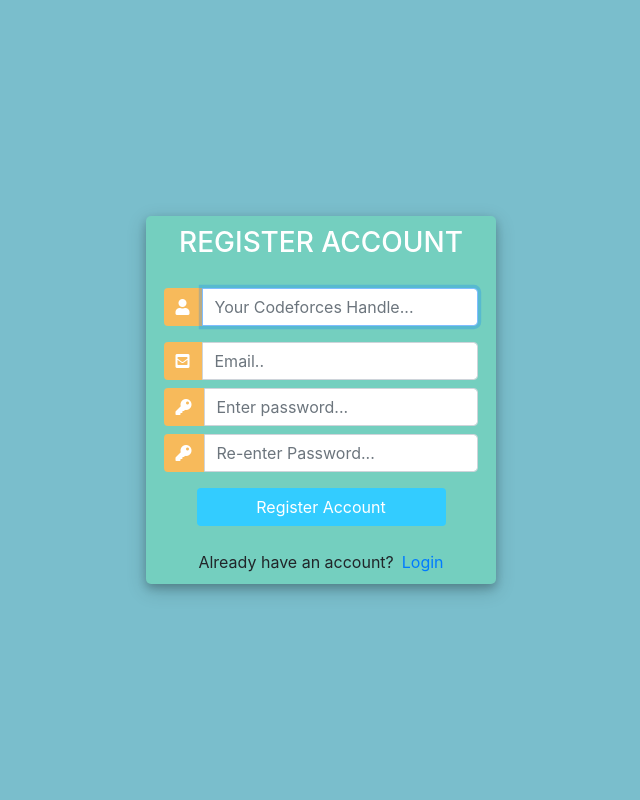
After one commit to TheRakibJoy/ProblemBuddy, a Django app: page /register/ in a window 1280 px wide. The commit adds this page. Shown: the whole page, without its empty margins (319-959 px from the left). Run offline with Django 5.2, Linux system fonts and the light colour scheme; some libraries are stand-ins or nearby versions.

Commit message:
Created Basic Registration and Log in System

```diff
--- a/ProblemBuddy/urls.py
+++ b/ProblemBuddy/urls.py
@@ -21,5 +21,7 @@ from Dataset import views as vd
 urlpatterns = [
     path('admin/', admin.site.urls),
     path('',vr.Home,name='home'),
-    path('input_handle',vd.Train,name='train'),
+    path('input_handle/',vd.Train,name='train'),
+    path('login/',vr.LogIn,name='login'),
+    path('register/',vr.Register,name='register'),
 ]
--- /dev/null
+++ b/Recommender/forms.py
@@ -0,0 +1,10 @@
+from django.forms import ModelForm
+from django.contrib.auth.forms import UserCreationForm
+from django.contrib.auth.models import User
+from django import forms
+
+
+class CreateUserForm(UserCreationForm):
+    class Meta:
+        model = User
+        fields = ['username','email','password1','password2']
--- a/Recommender/views.py
+++ b/Recommender/views.py
@@ -1,6 +1,36 @@
 from django.http import HttpResponse
-from django.shortcuts import render
-
+from django.shortcuts import render,redirect
+from django.contrib.auth import authenticate,login,logout
+from .forms import CreateUserForm
+from django.contrib import messages
 # Create your views here.
 def Home(request):
    return render(request,'home.html')
+
+def LogIn(request):
+   if request.method=='POST':
+      username = request.POST.get('username')
+      password = request.POST.get('password')
+      user = authenticate(request,username=username,password=password)
+      if user is not None:
+          login(request,user)
+          return redirect('home')
+
+      else:
+         messages.info(request,"Username or Password is incorrect.")
+   return render(request, 'login.html')
+
+def Register(request):
+   form = CreateUserForm()
+
+   if request.method=='POST':
+      form=CreateUserForm(request.POST)
+      if form.is_valid():
+         form.save()
+         handle = form.cleaned_data.get('username')
+         messages.success(request,'Account was created for user '+handle)
+
+         return redirect('login')
+
+   context = {'form': form}
+   return render(request, 'register.html', context)
--- a/templates/input_handle.html
+++ b/templates/input_handle.html
@@ -11,7 +11,9 @@
             <button style="padding: 4px 15px;">Submit</button>
         </form>
        {% for message in messages %}
+       <div class="alert alert-primary" role="alert">
             <p id="messages">{{message}}</p>
+       </div>
        {% endfor%}
     </div>
 
--- /dev/null
+++ b/templates/register.html
@@ -0,0 +1,137 @@
+<!DOCTYPE html>
+<html>
+
+<head>
+	<title>Login</title>
+	<link rel="stylesheet" href="https://stackpath.bootstrapcdn.com/bootstrap/4.1.3/css/bootstrap.min.css" integrity="sha384-MCw98/SFnGE8fJT3GXwEOngsV7Zt27NXFoaoApmYm81iuXoPkFOJwJ8ERdknLPMO" crossorigin="anonymous">
+	<script src="https://ajax.googleapis.com/ajax/libs/jquery/3.3.1/jquery.min.js"></script>
+	<link rel="stylesheet" href="https://use.fontawesome.com/releases/v5.6.1/css/all.css" integrity="sha384-gfdkjb5BdAXd+lj+gudLWI+BXq4IuLW5IT+brZEZsLFm++aCMlF1V92rMkPaX4PP" crossorigin="anonymous">
+
+	<style>
+		body,
+		html {
+			margin: 0;
+			padding: 0;
+			height: 100%;
+			background: #7abecc !important;
+		}
+		.user_card {
+			width: 350px;
+			margin-top: auto;
+			margin-bottom: auto;
+			background: #74cfbf;
+			position: relative;
+			display: flex;
+			justify-content: center;
+			flex-direction: column;
+			padding: 10px;
+			box-shadow: 0 4px 8px 0 rgba(0, 0, 0, 0.2), 0 6px 20px 0 rgba(0, 0, 0, 0.19);
+			-webkit-box-shadow: 0 4px 8px 0 rgba(0, 0, 0, 0.2), 0 6px 20px 0 rgba(0, 0, 0, 0.19);
+			-moz-box-shadow: 0 4px 8px 0 rgba(0, 0, 0, 0.2), 0 6px 20px 0 rgba(0, 0, 0, 0.19);
+			border-radius: 5px;
+
+		}
+
+		.form_container {
+			margin-top: 20px;
+		}
+
+		#form-title{
+			color: #fff;
+		}
+		.login_btn {
+			width: 100%;
+			background: #33ccff !important;
+			color: white !important;
+		}
+		.login_btn:focus {
+			box-shadow: none !important;
+			outline: 0px !important;
+		}
+		.login_container {
+			padding: 0 2rem;
+		}
+		.input-group-text {
+			background: #f7ba5b !important;
+			color: white !important;
+			border: 0 !important;
+			border-radius: 0.25rem 0 0 0.25rem !important;
+		}
+		.input_user,
+		.input_pass:focus {
+			box-shadow: none !important;
+			outline: 0px !important;
+		}
+
+	</style>
+
+</head>
+<body>
+	<div class="container h-100">
+		<div class="d-flex justify-content-center h-100">
+			<div class="user_card">
+				<div class="d-flex justify-content-center">
+					<h3 id="form-title">REGISTER ACCOUNT</h3>
+				</div>
+				<div class="d-flex justify-content-center form_container">
+
+					<form method="POST" action="">
+                        {% csrf_token %}
+						<div class="input-group mb-3">
+							<div class="input-group-append">
+								<span class="input-group-text"><i class="fas fa-user"></i></span>
+							</div>
+                            {{form.username}}
+						</div>
+						<div class="input-group mb-2">
+							<div class="input-group-append">
+								<span class="input-group-text"><i class="fas fa-envelope-square"></i></span>
+							</div>
+							<input type="email" name="email">
+						</div>
+						<div class="input-group mb-2">
+							<div class="input-group-append">
+								<span class="input-group-text"><i class="fas fa-key"></i></span>
+							</div>
+							<input type="text" name="password1">
+						</div>
+						<div class="input-group mb-2">
+							<div class="input-group-append">
+								<span class="input-group-text"><i class="fas fa-key"></i></span>
+							</div>
+							<input type="text" name="password2">
+						</div>
+
+				   		<div class="d-flex justify-content-center mt-3 login_container">
+				 			<input class="btn login_btn" type="submit" value="Register Account">
+				   		</div>
+					</form>
+				</div>
+
+				{{form.errors}}
+
+				<div class="mt-4">
+					<div class="d-flex justify-content-center links">
+						Already have an account? <a href="{% url 'login' %}" class="ml-2">Login</a>
+					</div>
+				</div>
+			</div>
+		</div>
+	</div>
+	<script>
+
+
+		//Query All input fields
+		var form_fields = document.getElementsByTagName('input')
+		form_fields[1].placeholder='Your Codeforces Handle...';
+		form_fields[2].placeholder='Email..';
+		form_fields[3].placeholder='Enter password...';
+		form_fields[4].placeholder='Re-enter Password...';
+
+
+		for (var field in form_fields){
+			form_fields[field].className += ' form-control'
+		}
+	</script>
+</body>
+</html>
```
Also changed, not shown: templates/login.html (added, +125 -0 lines), db.sqlite3.
